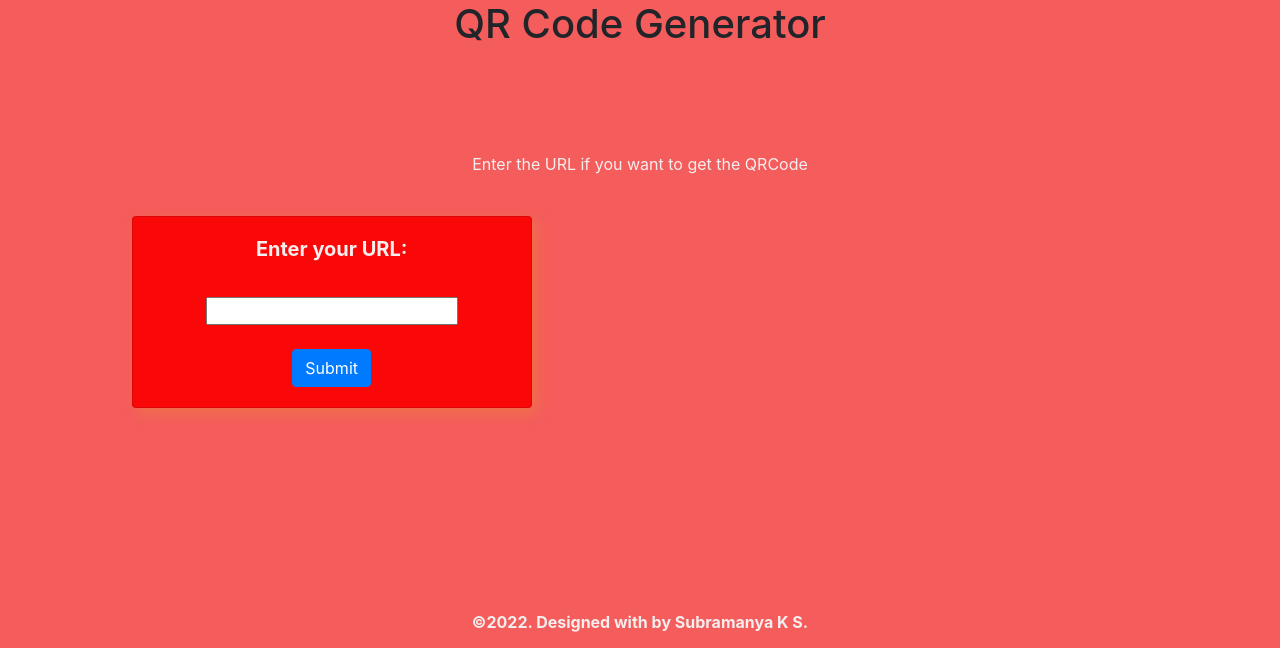
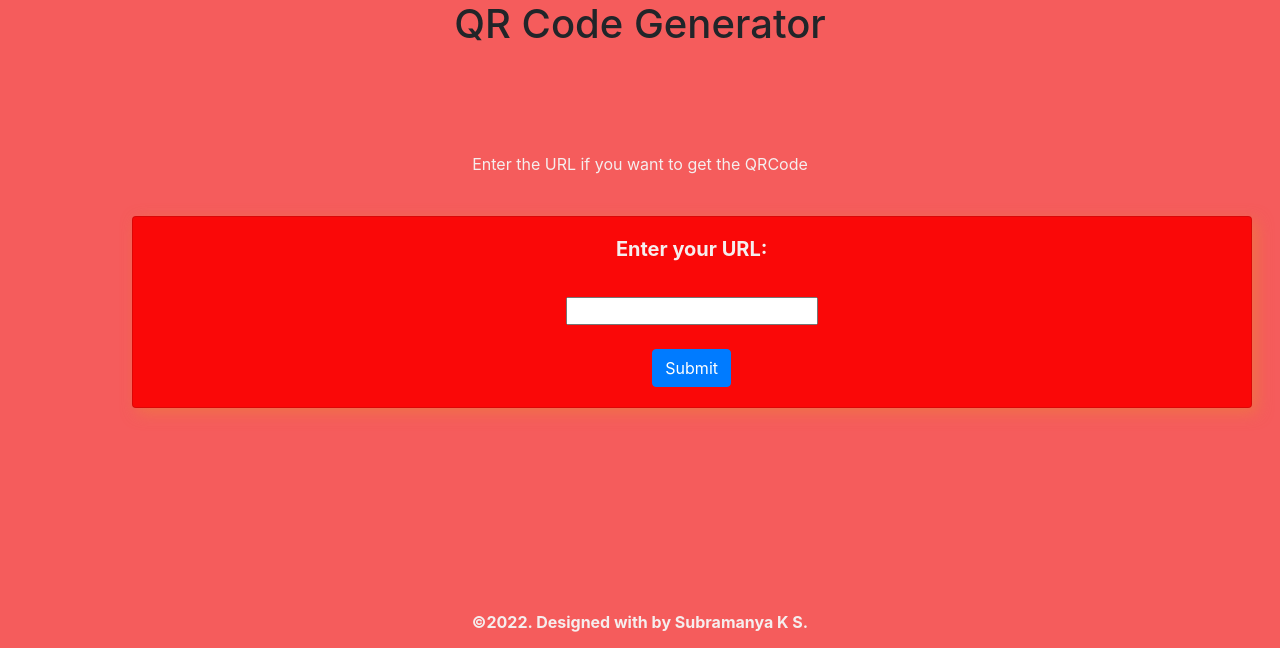
Before and after one commit to SubramanyaKS/QRCodeGenerator, a Flask app: page / in a window 1280 px wide. Shown: the top 648 px of the page. Run offline with Flask 2, Linux system fonts and the light colour scheme; some libraries are stand-ins or nearby versions.

Commit message:
updated css

```diff
--- a/static/style.css
+++ b/static/style.css
@@ -53,8 +53,9 @@
 	transition:all 0.3s ease-in;
 	-webkit-transition:all 0.3s ease-in;
 	-moz-transition:all 0.3s ease-in;
-	width:25rem;
+	width:70rem;
 }
+
 .card h5{
 	color:#f5eeee;
 }
```
Also changed, not shown: static/qrcode.jpg.
